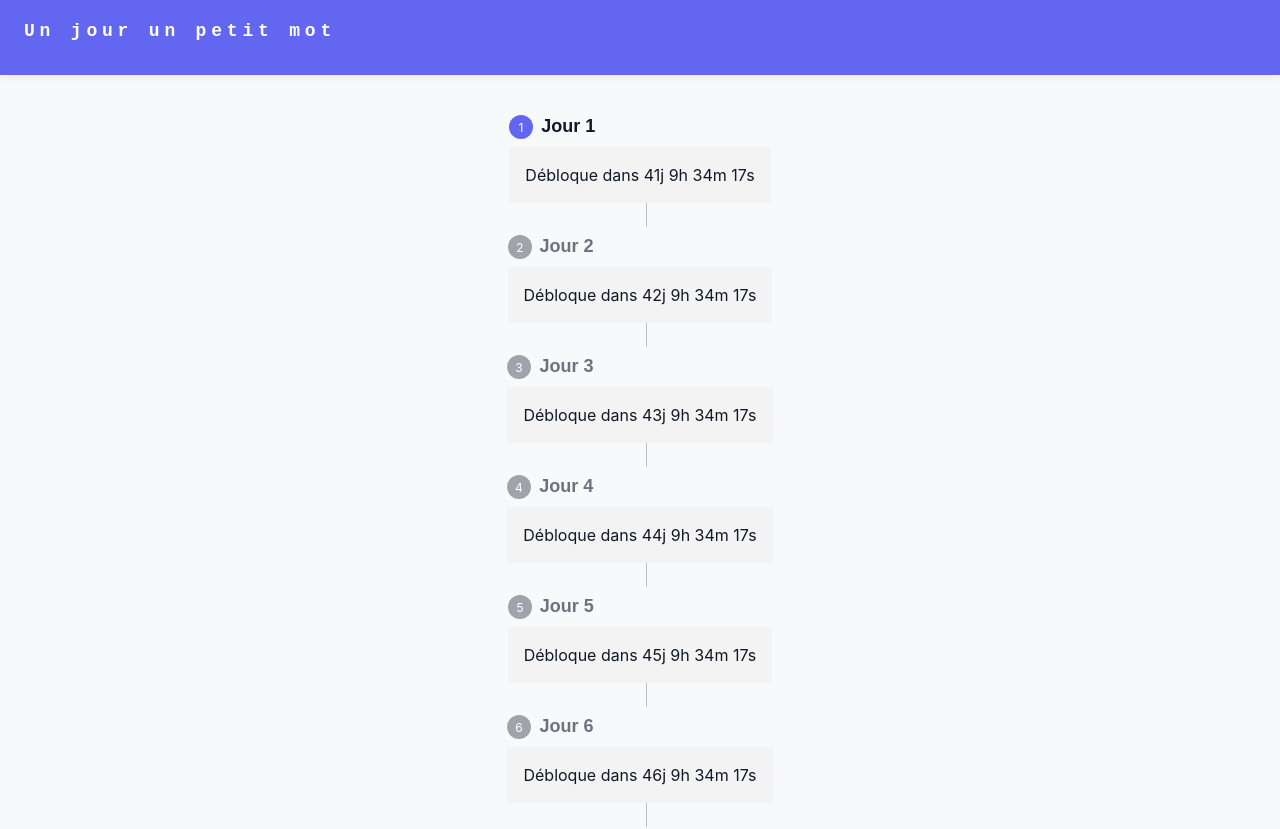
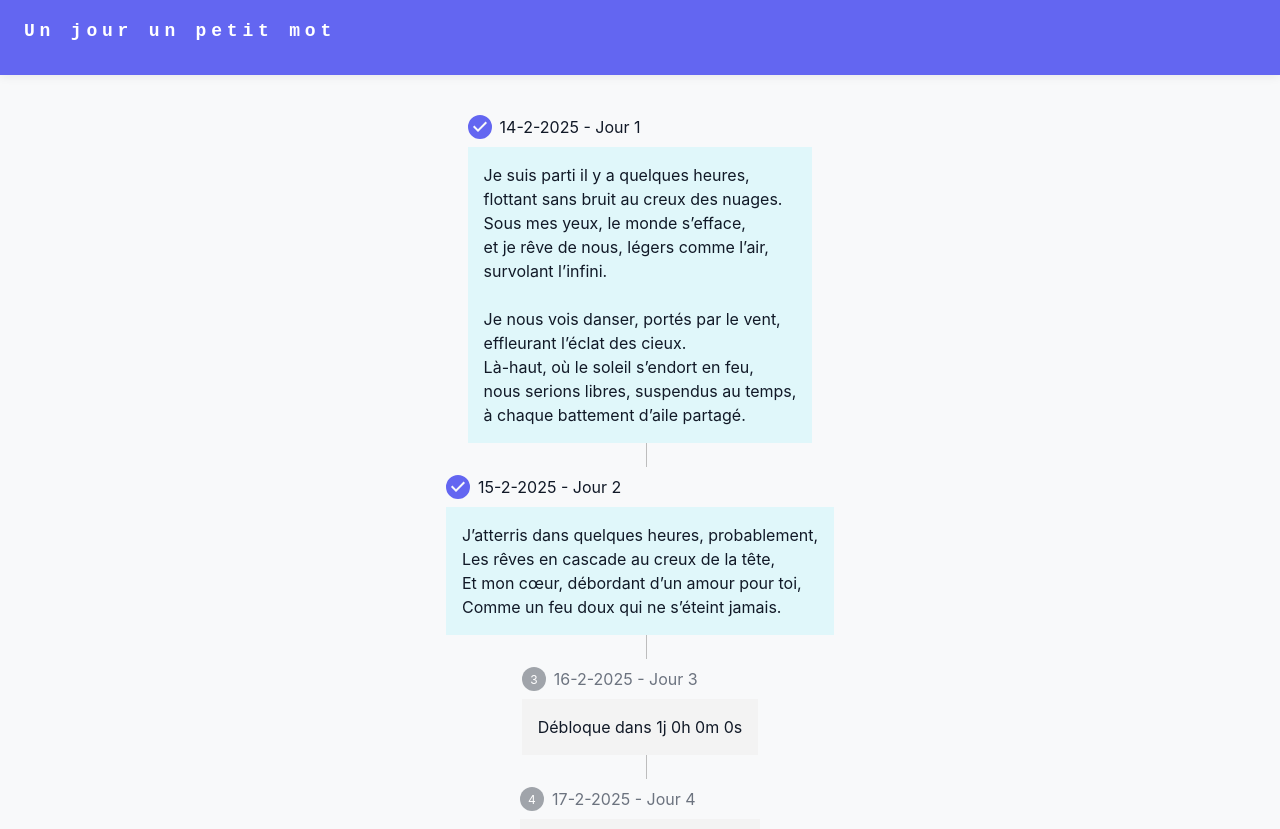
Before and after one commit to escarrie/escarrie.github.io, a Next.js app: page / in a window 1280 px wide. Shown: the top 829 px of the page. Built offline with nearby package versions, Linux system fonts and the light colour scheme.

Commit message:
[UPDATE] Revise poems content and enhance Timer component to display poem text upon unlocking

```diff
--- a/src/config/poems.tsx
+++ b/src/config/poems.tsx
@@ -1,7 +1,7 @@
 export const poems = [
-    { date: '2025-02-14', content: 'Poème 1 : Une belle introduction.' },
-    { date: '2025-02-15', content: 'Poème 2 : Un doux souvenir.' },
-    { date: '2025-02-16', content: 'Poème 3 : La magie de l\'instant.' },
+    { date: '2025-02-14', content: 'Je suis parti il y a quelques heures,\nflottant sans bruit au creux des nuages.\nSous mes yeux, le monde s’efface,\net je rêve de nous, légers comme l’air,\nsurvolant l’infini.\n\nJe nous vois danser, portés par le vent,\neffleurant l’éclat des cieux.\nLà-haut, où le soleil s’endort en feu,\nnous serions libres, suspendus au temps,\nà chaque battement d’aile partagé.' },
+    { date: '2025-02-15', content: 'J’atterris dans quelques heures, probablement,\nLes rêves en cascade au creux de la tête,\nEt mon cœur, débordant d’un amour pour toi,\nComme un feu doux qui ne s’éteint jamais.' },
+    { date: '2025-02-16', content: '' },
     { date: '2025-02-17', content: 'Poème 4 : Un souffle de vie.' },
     { date: '2025-02-18', content: 'Poème 5 : L\'éveil des sens.' },
     { date: '2025-02-19', content: 'Poème 6 : Une douce mélodie.' },
--- a/src/pages/index.tsx
+++ b/src/pages/index.tsx
@@ -7,7 +7,19 @@ import { poems } from '@/src/config/poems';
 const Home = () => {
     const { palette } = useTheme();
     const [activeStep, setActiveStep] = useState(0);
-    const today = dayjs();
+    const today = dayjs("2025-02-15");
+
+    useEffect(() => {
+        poems.forEach((poem, index) => {
+            if (today.isAfter(dayjs(poem.date))) {
+                setActiveStep(index + 1);
+            }
+
+            if (today.isSame(dayjs(poem.date))) {
+                setActiveStep(index + 1);
+            }
+        });
+    }, []);
 
     return (
         <>
@@ -17,18 +29,26 @@ const Home = () => {
             <Box sx={{ padding: '2rem', display: 'flex', flexDirection: 'column', alignItems: 'center' }}>
                 <Stepper activeStep={activeStep} orientation="vertical" sx={{ justifyContent: 'center', alignItems: 'center' }}>
                     {poems.map((poem, index) => (
-                        <Step key={index} sx={{
-                            justifyContent: 'center',
-                            alignItems: 'center',
-                        }}>
+                        <Step
+                            key={index}
+                            sx={{
+                                justifyContent: 'center',
+                                alignItems: 'center',
+                            }}
+                            active={activeStep > index}
+                        >
                             <StepLabel>
-                                <Typography variant="h6">Jour {index + 1}</Typography>
+                                <Typography>
+                                    {dayjs(poem.date).format('D-M-YYYY')} - Jour {index + 1}
+                                </Typography>
                             </StepLabel>
                             <Box sx={{ padding: '1rem', backgroundColor: activeStep > index ? '#e0f7fa' : '#f3f3f3' }}>
                                 {activeStep > index ? (
-                                    <Typography>{poem.content}</Typography>
+                                    <Typography sx={{whiteSpace: 'pre-wrap'}}>
+                                        {poem.content}
+                                    </Typography>
                                 ) : (
-                                    <Timer targetDate={poem.date} />
+                                    <Timer targetDate={poem.date} poem={poem.content} />
                                 )}
                             </Box>
                         </Step>
@@ -39,7 +59,7 @@ const Home = () => {
     );
 }
 
-function Timer({ targetDate }: { targetDate: string }) {
+function Timer({ targetDate, poem }: { targetDate: string, poem: string }) {
     const [timeLeft, setTimeLeft] = useState(calculateTimeLeft());
 
     useEffect(() => {
@@ -50,7 +70,7 @@ function Timer({ targetDate }: { targetDate: string }) {
     }, []);
 
     function calculateTimeLeft() {
-        const difference = dayjs(targetDate).diff(dayjs());
+        const difference = dayjs(targetDate).diff(dayjs("2025-02-15"));
         if (difference <= 0) return null;
 
         return {
@@ -61,7 +81,13 @@ function Timer({ targetDate }: { targetDate: string }) {
         };
     }
 
-    if (!timeLeft) return <Typography>Débloqué !</Typography>;
+    if (!timeLeft) {
+        return (
+            <Typography sx={{ whiteSpace: "pre-wrap" }}>
+                {poem}
+            </Typography>
+        );
+    }
 
     return (
         <Typography>
```
